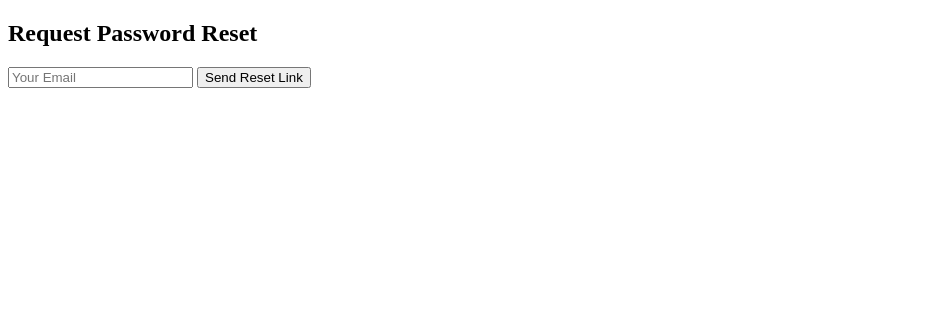
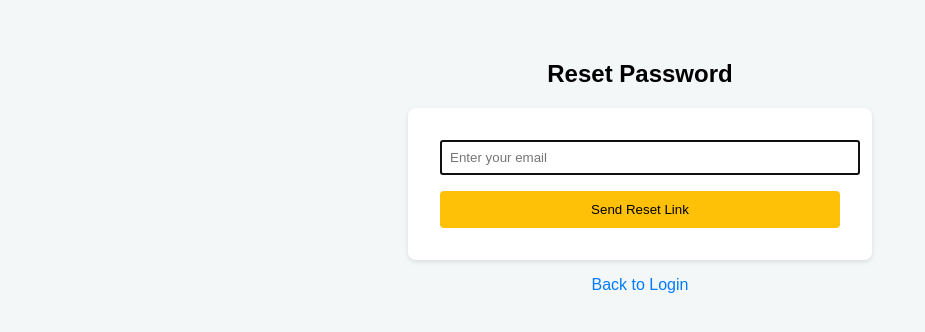
Before and after one commit to Aadish676/smart-pill-reminder, a Flask app: template templates/reset_request.html in a window 1280 px wide. Shown: the top 332 px of the page, without its empty margins (0-925 px from the left). Run offline with Flask 3, Linux system fonts and the light colour scheme; the template is opened without the code that fills it, so the values that code supplies are empty.

Commit message:
Update reset_request.html

```diff
--- a/templates/reset_request.html
+++ b/templates/reset_request.html
@@ -1,18 +1,32 @@
 <!DOCTYPE html>
-<html>
-<head><title>Password Reset</title></head>
+<html lang="en">
+<head>
+  <meta charset="UTF-8" />
+  <title>Reset Password Request</title>
+  <style>
+    body { font-family: Arial, sans-serif; padding: 2rem; background: #f4f7f8; }
+    form { max-width: 400px; margin: auto; background: white; padding: 2rem; border-radius: 8px; box-shadow: 0 2px 5px rgba(0,0,0,0.1);}
+    input[type="email"] { width: 100%; padding: 0.5rem; margin-bottom: 1rem; }
+    button { width: 100%; padding: 0.7rem; background-color: #ffc107; color: black; border: none; border-radius: 4px; cursor: pointer; }
+    button:hover { background-color: #e0a800; }
+    a { display: block; margin-top: 1rem; text-align: center; color: #007bff; text-decoration: none; }
+    a:hover { text-decoration: underline; }
+  </style>
+</head>
 <body>
-  <h2>Request Password Reset</h2>
+  <h2 style="text-align:center;">Reset Password</h2>
+
   {% with messages = get_flashed_messages() %}
     {% if messages %}
-      {% for msg in messages %}
-        <p style="color:red">{{ msg }}</p>
-      {% endfor %}
+      <div style="color: green; margin-bottom: 1rem;">{{ messages[0] }}</div>
     {% endif %}
   {% endwith %}
-  <form method="POST">
-    <input type="email" name="email" placeholder="Your Email" required>
+
+  <form method="POST" action="{{ url_for('reset_request') }}">
+    <input type="email" name="email" placeholder="Enter your email" required autofocus />
     <button type="submit">Send Reset Link</button>
   </form>
+
+  <a href="{{ url_for('login') }}">Back to Login</a>
 </body>
 </html>
```
